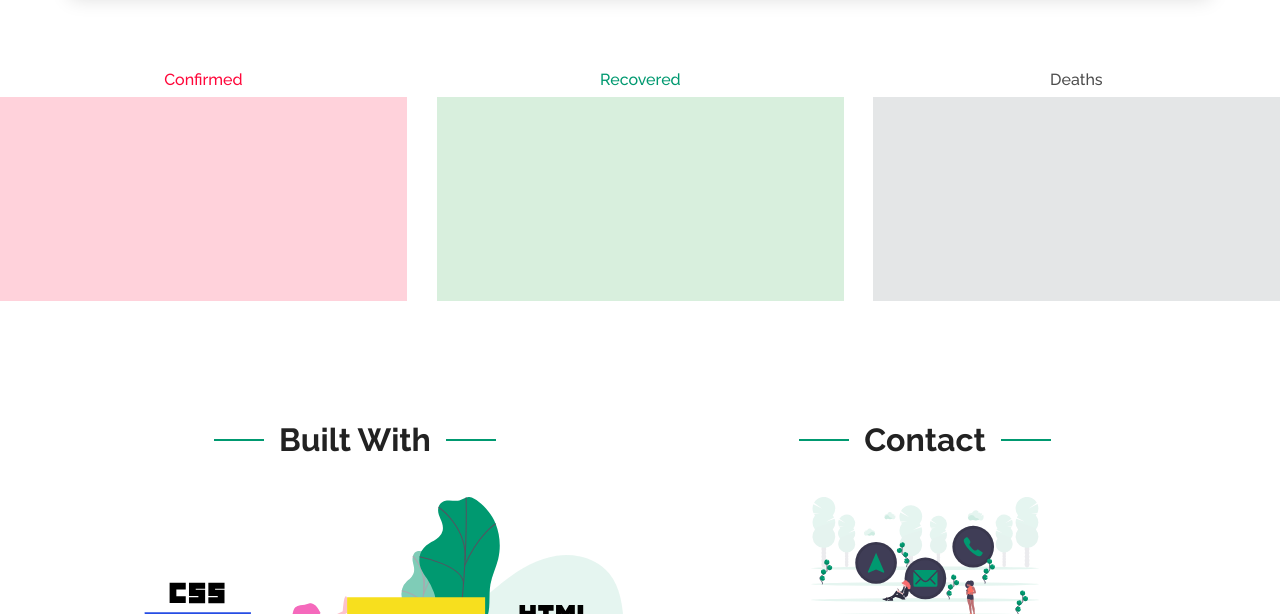
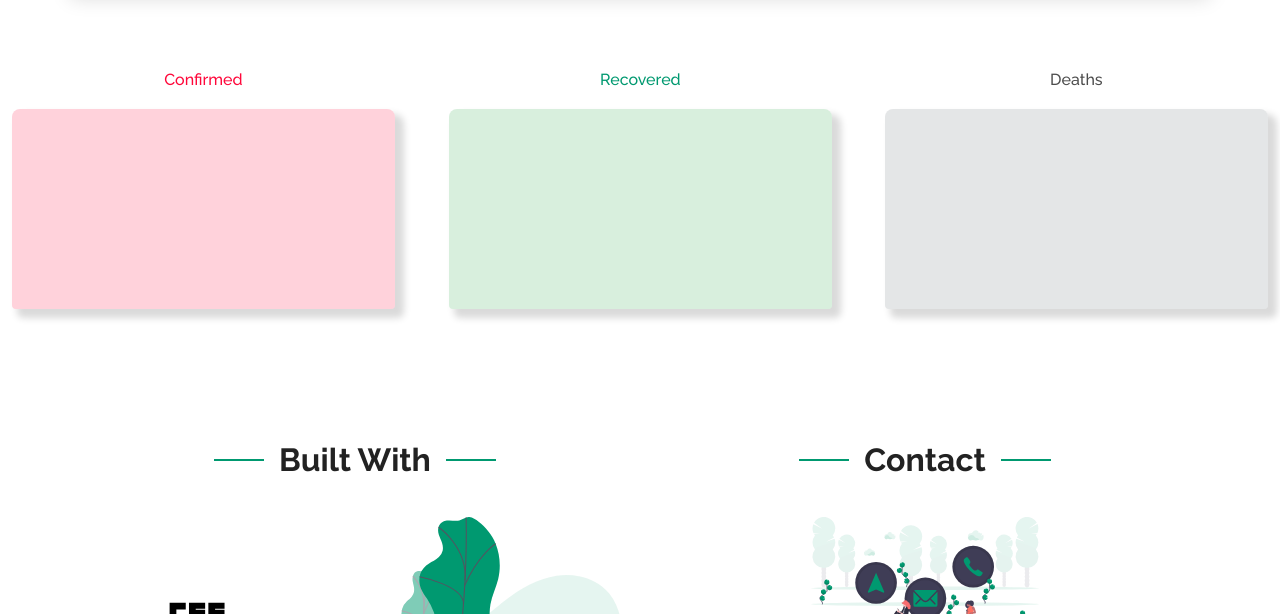
Before and after one commit to Sudhanshuraj048/covid, a plain HTML site: page index.html in a window 1280 px wide. Shown: the part 3615-4229 px from the top of the page. Drawn offline with nearby package versions, Linux system fonts and the light colour scheme; no server answers.

Commit message:
Update style.css

```diff
--- a/style.css
+++ b/style.css
@@ -486,7 +486,7 @@ section{
 }
 
 /*--------------------------------------------------------------
-# Symptoms
+# Preventions
 --------------------------------------------------------------*/
 .prevention .icon-box{
     padding: 30px;
@@ -518,7 +518,16 @@ section{
 .lockdown h5{
     color: #009970;
 }
+/*--------------------------------------------------------------
+# Chart
+--------------------------------------------------------------*/
 
+.chart{
+    border-radius: 8px 8px 4px 4px;
+    margin: 12px;
+    padding: 8px;
+    box-shadow: 7px 7px 7px 2px rgba(0, 0, 0, 0.15);
+}
 /*--------------------------------------------------------------
 # Footer
 --------------------------------------------------------------*/
```
